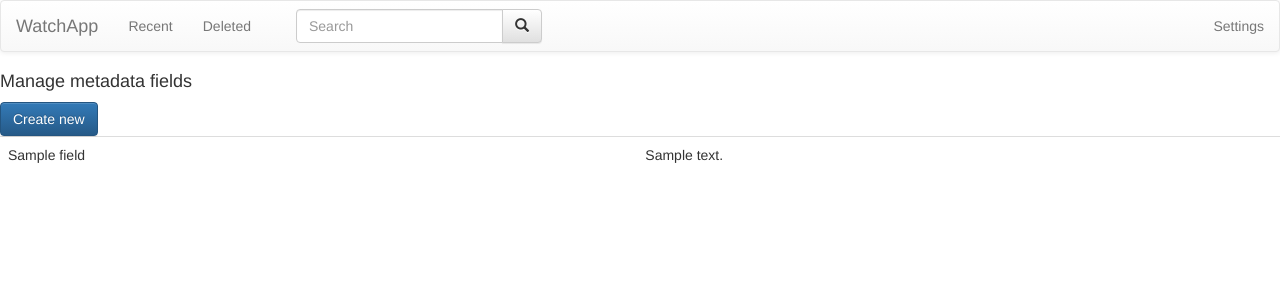
After one commit to lwolf/assignment01, a Flask app: page /settings in a window 1280 px wide. The commit adds this page. Shown: the top 300 px of the page. Run offline with Flask 3, Linux system fonts and the light colour scheme; tables that the repository leaves empty hold one stand-in row (values such as "Sample post"); some libraries are stand-ins or nearby versions.

Commit message:
most of stuff done
create metadata fields, delete/recover files in UI, total remove file from db on delete from fs, add metadata to files

```diff
--- a/requirements.txt
+++ b/requirements.txt
@@ -5,3 +5,4 @@ requests==2.2.1
 python-magic==0.4.6
 psycopg2==2.5.2
 watchdog==0.7.1
+Sqlalchemy-Enum-Dict
--- a/watchapp/app.py
+++ b/watchapp/app.py
@@ -2,7 +2,7 @@
 import os
 from flask import Flask, render_template, request, abort, redirect, url_for
 from watchapp.extensions import db
-from watchapp.models import File
+from watchapp.models import File, Field, Metadata
 
 
 app = Flask(__name__)
@@ -11,17 +11,17 @@ app.config.from_pyfile(config)
 db.init_app(app)
 
 
-STATUSES_MAPPING = {
-    'created': File.STATUS_NORMAL,
-    'modified': File.STATUS_NORMAL,
-    'deleted': File.STATUS_MISSING
-}
+def get_status_by_title(title, default):
+    for status in File.STATUS:
+        if status.title == title:
+            return status
+    return default
 
 @app.route('/')
 def mainpage():
     items = (
         File.query
-        .filter(File.status==File.STATUS_NORMAL)
+        .filter(File.status==File.STATUS.NORMAL.db)
         .order_by(File.updated_at.desc())
         .limit(20)
         .all()
@@ -36,7 +36,7 @@ def mainpage():
 def deleted():
     items = (
         File.query
-        .filter(File.status==File.STATUS_DELETED)
+        .filter(File.status == File.STATUS.DELETED.db)
         .order_by(File.updated_at.desc())
         .limit(20)
         .all()
@@ -58,29 +58,50 @@ def search():
 
 @app.route('/items/<int:item_id>', methods=['GET'])
 def view_item(item_id):
-    item = File.query.filter(File.id==item_id).first()
+    item = File.query.filter(File.id == item_id).first()
     if not item:
         return abort(404)
-
+    fields = Field.query.limit(20).all()
     return render_template(
         'item_view.html',
-        item=item
+        item=item,
+        fields=fields
     )
-
 
 
 @app.route('/items/<int:item_id>', methods=['POST'])
 def update_item(item_id):
-    return render_template(
-        'item_edit.html'
-    )
+    """
+    Attach metadata to file
+    :param item_id:
+    :return:
+    """
 
-@app.route('/items/<int:item_id>/delete', methods=['POST'])
-def delete_item(item_id):
-    item = File.query.filter(File.id==item_id).first()
-    if not item:
+    field_id = request.form.get('metafield')
+    value = request.form.get('metavalue')
+
+    field = Field.query.filter(Field.id == field_id).first()
+    file = File.query.filter(File.id == item_id).first()
+    if not (field and file):
+        return abort(400)
+
+    meta = Metadata()
+    meta.file_id = file.id
+    meta.content = value
+    meta.field_info = field
+    db.session.add(meta)
+    file.meta.append(meta)
+    db.session.commit()
+    return redirect(url_for('view_item', item_id=item_id))
+
+
+@app.route('/items/<int:item_id>/change_status', methods=['POST'])
+def change_status(item_id):
+    item = File.query.filter(File.id == item_id).first()
+    status = request.form.get('status')
+    if not (item and status):
         return abort(404)
-    item.status = File.STATUS_DELETED
+    item.status = int(status)
     db.session.commit()
     return redirect(url_for('mainpage'))
 
@@ -91,19 +112,53 @@ def create_item():
     action_type = request.form.get('event_type')
     mimetype = request.form.get('type')
 
-    if not file_path or not action_type:
-        print file_path,action_type
+    if not (file_path and action_type):
         abort(400)
 
+    fl = File.query.filter(File.path == file_path).first()
+    if get_status_by_title(action_type, None) == File.STATUS.DELETED and fl:
+        db.session.delete(fl)
+        db.session.commit()
+        return 'ok'
+
     file_name = file_path.split('/')[-1]
-    fl = File.query.filter(File.path==file_path).first()
     if not fl:
         fl = File()
-    fl.filename=file_name
-    fl.path=file_path
-    fl.mimetype=mimetype
-    fl.status = STATUSES_MAPPING.get(action_type, File.STATUS_NORMAL)
+    fl.filename = file_name
+    fl.path = file_path
+    fl.mimetype = mimetype
+    fl.status = File.STATUS.NORMAL
 
     db.session.add(fl)
     db.session.commit()
     return 'ok'
+
+
+@app.route('/settings')
+def settings():
+    """
+    Form for managing metadata fields
+    :return:
+    """
+    fields = Field.query.limit(20)
+    if request.method == "POST":
+        return ''
+    return render_template(
+        'settings.html',
+        fields=fields
+    )
+
+
+@app.route('/settings/create', methods=['POST'])
+def create_field():
+    name = request.form.get('fld_name')
+    description = request.form.get('description')
+    if not name:
+        return abort(404)
+
+    field = Field()
+    field.name = name
+    field.description = description
+    db.session.add(field)
+    db.session.commit()
+    return redirect(url_for('settings'))
--- a/watchapp/static/css/style.css
+++ b/watchapp/static/css/style.css
@@ -9,3 +9,7 @@
     box-shadow: 3px 3px 0px transparent;
     transition: 0.5s;
 }
+.form-legend{
+    text-align: center;
+    padding: 5px;
+}
--- a/watchapp/templates/base.html
+++ b/watchapp/templates/base.html
@@ -14,7 +14,9 @@
     <script src="{{ url_for('static', filename='js/jquery-2.1.1.min.js')}}"></script>
     <script src="{{ url_for('static', filename='js/bootstrap.min.js')}}"></script>
 
+
 <nav class="navbar navbar-default" role="navigation">
+  <!-- Brand and toggle get grouped for better mobile display -->
   <div class="navbar-header">
     <button type="button" class="navbar-toggle" data-toggle="collapse" data-target="#bs-example-navbar-collapse-1">
       <span class="sr-only">Toggle navigation</span>
@@ -25,7 +27,8 @@
     <a class="navbar-brand" href="{{ url_for('mainpage')}}">WatchApp</a>
   </div>
 
-      <div class="collapse navbar-collapse">
+  <!-- Collect the nav links, forms, and other content for toggling -->
+  <div class="collapse navbar-collapse" id="bs-example-navbar-collapse-1">
     <ul class="nav navbar-nav">
       <li class="{{ 'active' if active_menu=='recent' else ''}}"><a href="{{ url_for('mainpage')}}">Recent</a></li>
       <li class="{{ 'active' if active_menu=='deleted' else ''}}"><a href="{{ url_for('deleted')}}">Deleted</a></li>
@@ -40,9 +43,13 @@
         </div>
         </form>
     </div>
+    <ul class="nav navbar-nav navbar-right">
+      <li><a href="{{ url_for('settings') }}">Settings</a></li>
+    </ul>
+  </div><!-- /.navbar-collapse -->
+</nav>
 
-      </div>
-    </nav>
 {% block body %} {% endblock %}
+
 </body>
 </html>
--- /dev/null
+++ b/watchapp/templates/settings.html
@@ -0,0 +1,55 @@
+{% extends "base.html" %}
+
+{% block body %}
+
+    <h4> Manage metadata fields</h4>
+    <button class="btn btn-primary" data-toggle="modal" data-target=".bs-example-modal-sm">Create new</button>
+
+    <table class="table">
+        {% for meta in fields %}
+            <tr>
+                <td>{{ meta.name }}</td>
+                <td>{{ meta.description }}</td>
+            </tr>
+        {% endfor %}
+    </table>
+
+    <div class="modal fade bs-example-modal-sm" tabindex="-1" role="dialog" aria-labelledby="mySmallModalLabel" aria-hidden="true">
+      <div class="modal-dialog modal-md">
+        <div class="modal-content">
+            <form class="form-horizontal" action="{{ url_for('create_field') }}" method="POST">
+            <fieldset>
+            <legend class="form-legend">Create new metadata field</legend>
+            <div class="form-group">
+              <label class="col-md-4 control-label" for="fld_name">Field name</label>
+              <div class="col-md-4">
+              <input id="fld_name" name="fld_name" type="text" placeholder="name of the field" class="form-control input-md" required="">
+
+              </div>
+            </div>
+
+            <!-- Textarea -->
+            <div class="form-group">
+              <label class="col-md-4 control-label" for="description">Description</label>
+              <div class="col-md-4">
+                <textarea class="form-control" id="description" name="description"></textarea>
+              </div>
+            </div>
+
+            <div class="form-group">
+              <label class="col-md-4 control-label" for="save-meta"></label>
+              <div class="col-md-6">
+                <button id="save-meta" name="save-meta" class="btn btn-success">Save</button>
+                <button id="calcel-meta" name="calcel-meta" class="btn btn-danger">Cancel</button>
+              </div>
+            </div>
+
+            </fieldset>
+            </form>
+
+
+
+        </div>
+      </div>
+    </div>
+{% endblock %}
--- a/watcher/watcher.py
+++ b/watcher/watcher.py
@@ -39,6 +39,7 @@ class MyHandler(PatternMatchingEventHandler):
         self.process(event)
 
     def on_deleted(self, event):
+        # on delete remove file from db
         print event.src_path, event.event_type
         self._post({
             'path': event.src_path,
```
Also changed, not shown: watchapp/models.py (+24 -3 lines), watchapp/templates/item_view.html (+61 -2 lines), watchapp/templates/listing.html (+15 -2 lines). Lines whose indentation alone changed are shown as unchanged.
